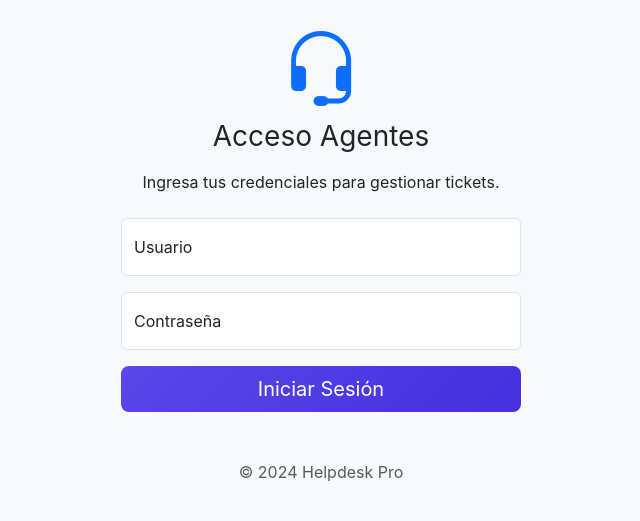
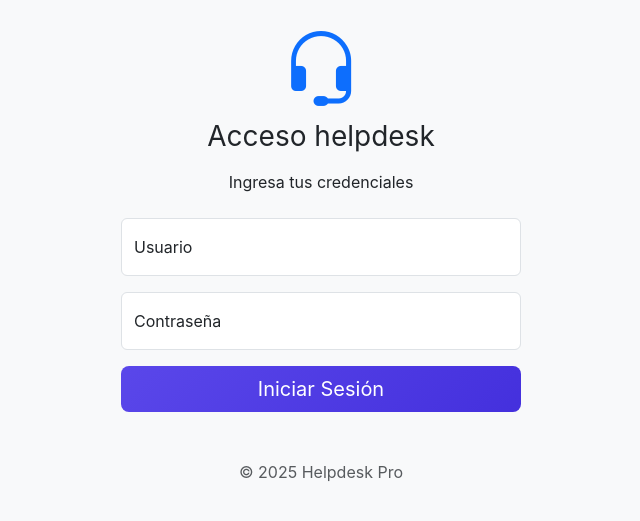
Before and after one commit to GamersEC/helpdesk, a Flask app: page /login in a window 1280 px wide. Shown: the top 521 px of the page, without its empty margins (319-959 px from the left). Run offline with Flask 3, Linux system fonts and the light colour scheme.

Commit message:
Cambios en los titulos

```diff
--- a/templates/login.html
+++ b/templates/login.html
@@ -13,8 +13,8 @@
     <form action="{{ url_for('login') }}" method="post">
         <div class="text-center mb-4">
             <i class="bi bi-headset display-1 text-primary"></i>
-            <h1 class="h3 mb-3 fw-normal">Acceso Agentes</h1>
-            <p>Ingresa tus credenciales para gestionar tickets.</p>
+            <h1 class="h3 mb-3 fw-normal">Acceso helpdesk</h1>
+            <p>Ingresa tus credenciales</p>
         </div>
         {% with messages = get_flashed_messages(with_categories=true) %}{% if messages %}{% for category, message in messages %}<div class="alert alert-{{ category }} alert-dismissible fade show" role="alert">{{ message }}<button type="button" class="btn-close" data-bs-dismiss="alert" aria-label="Close"></button></div>{% endfor %}{% endif %}{% endwith %}
         <div class="form-floating mb-3">
@@ -26,7 +26,7 @@
             <label for="password">Contraseña</label>
         </div>
         <button class="w-100 btn btn-lg btn-primary-custom" type="submit">Iniciar Sesión</button>
-        <p class="mt-5 mb-3 text-muted text-center">© 2024 Helpdesk Pro</p>
+        <p class="mt-5 mb-3 text-muted text-center">© 2025 Helpdesk Pro</p>
     </form>
 </main>
 <script src="https://cdn.jsdelivr.net/npm/bootstrap@5.3.0/dist/js/bootstrap.bundle.min.js"></script>
```
